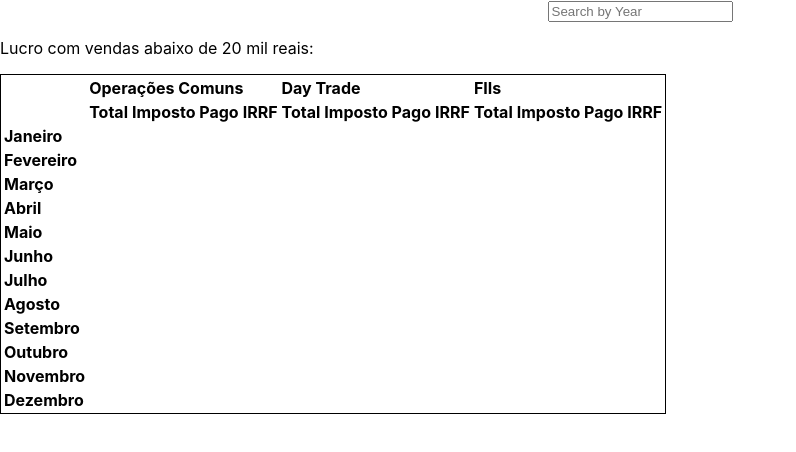
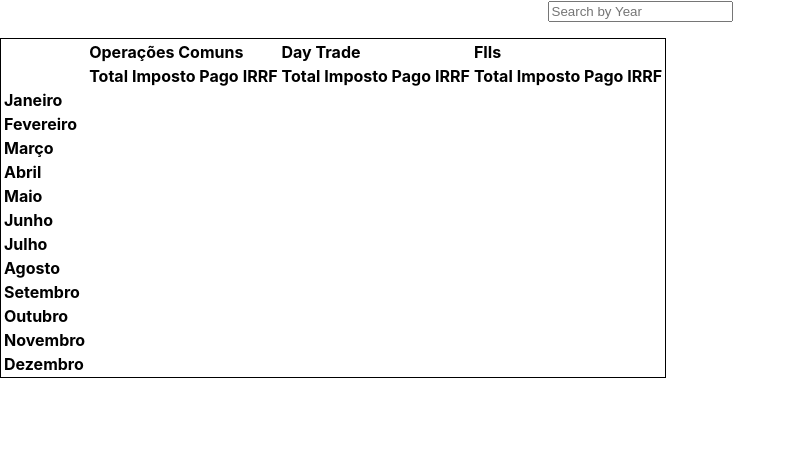
Before and after one commit to nsmj/stocks-frontend, a React (Create React App) app: page / in a window 1280 px wide. Shown: the top 452 px of the page, without its empty margins (0-796 px from the left). Built offline with nearby package versions, Linux system fonts and the light colour scheme.

Commit message:
Fix bugs

```diff
--- a/src/App.js
+++ b/src/App.js
@@ -1,6 +1,6 @@
 import logo from './logo.svg';
 import './App.css';
-import Irpf from './templates/Irpf/Index';
+import Irpf from './pages/Irpf/Index';
 
 
 function App() {
--- a/src/templates/Irpf/Index.jsx
+++ b/src/pages/Irpf/Index.jsx
@@ -1,4 +1,6 @@
-import { createContext, useContext, useState } from "react";
+import { useContext, useState, createContext } from "react";
+
+
 import './styles.css';
 
 var months = {
@@ -22,25 +24,14 @@ function Irpf() {
 
   const [state, setState] = useState({});
 
-  const loadData = (year) => {
-    return fetch('http://localhost:3000/irpf/' + year)
-      .then(data => data.json());
-  };
-
-  const handleKeyDown = async (event) => {
-    if (event.key === 'Enter') {
-      let data = await loadData(event.target.value);
-      setState(data);
-    }
-  };
-
   return (
     <>
-      <input type="search" placeholder="Search by Year" onKeyDown={handleKeyDown} />
+      <IrpfContext.Provider value={{ state, setState }}>
 
-      <IrpfContext.Provider value={state}>
+        <Search />
+
         <p style={{ textAlign: "left" }}>
-          Lucro com vendas abaixo de 20 mil reais: {state.profit_from_sales_below_20k}
+
         </p>
 
         <table>
@@ -84,8 +75,28 @@ function Irpf() {
   );
 }
 
+function Search() {
+
+  const { state, setState } = useContext(IrpfContext);
+
+  const loadData = (year) => {
+    return fetch('http://localhost:3000/irpf/' + year)
+      .then(data => data.json());
+  };
+
+  const handleKeyDown = async (event) => {
+
+    if (event.key === 'Enter') {
+      let data = await loadData(event.target.value);
+      setState(data);
+    }
+  };
+
+  return <input type="search" placeholder="Search by Year" onKeyDown={handleKeyDown} />
+}
+
 function IrpfMonth({ month }) {
-  const state = useContext(IrpfContext);
+  const { state, setState } = useContext(IrpfContext);
 
   return (
     <tr>
```
Also changed, not shown: src/pages/Irpf/styles.css (renamed from src/templates/Irpf/styles.css).
